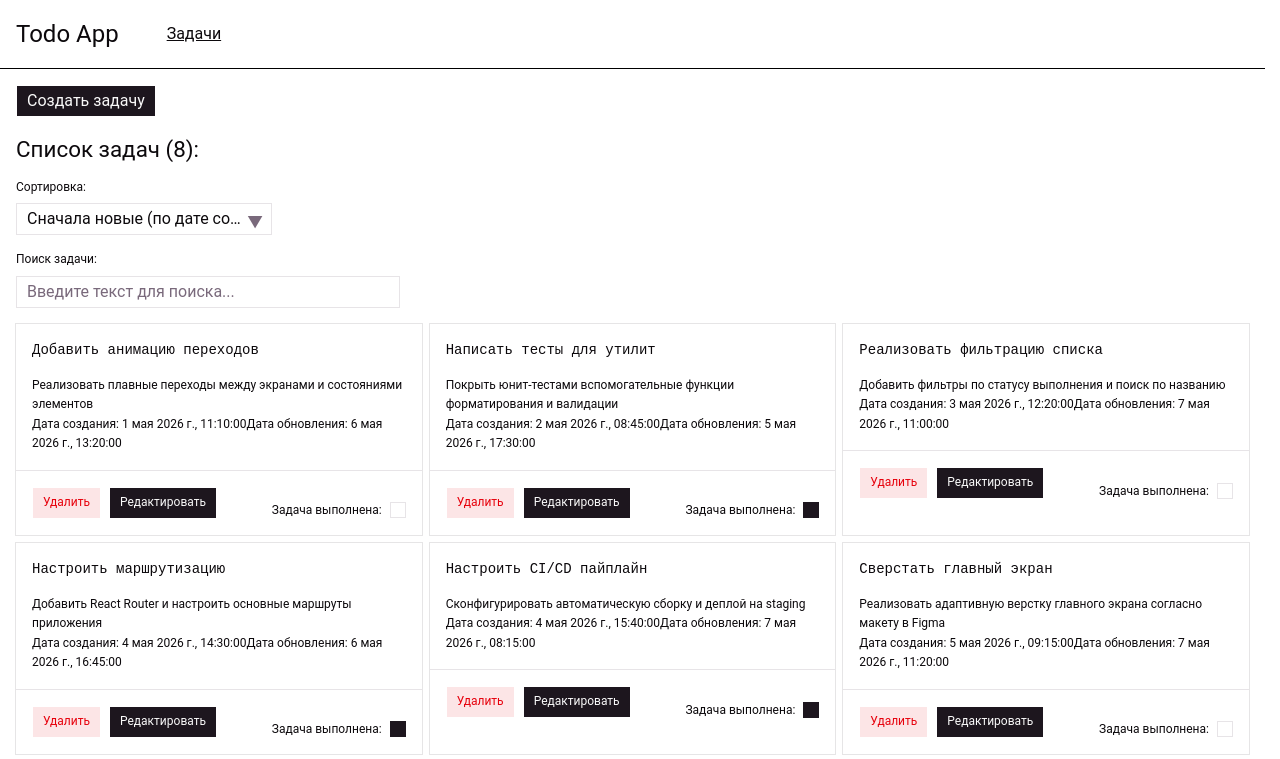
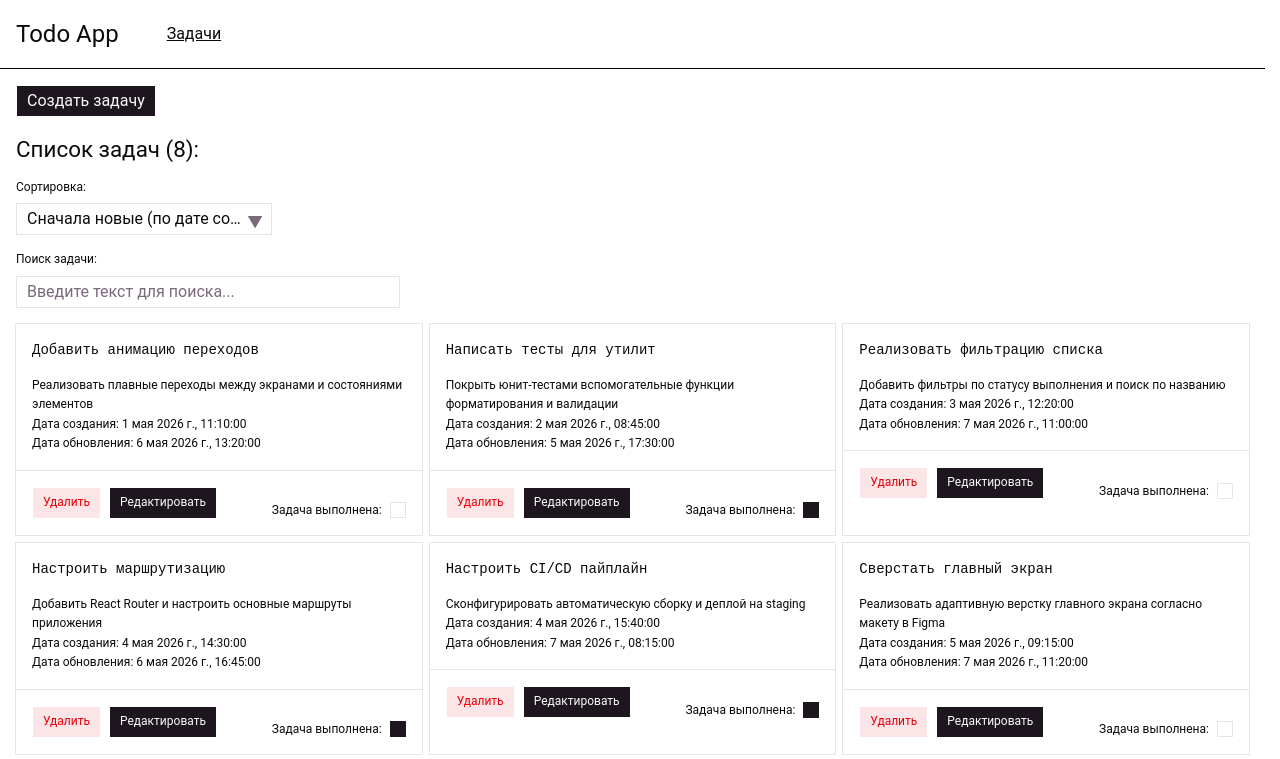
Before and after one commit to rainbowfieldholograph/Rtk-todo-app, a React (Vite) app: page /todos in a window 1280 px wide. Shown: the top 759 px of the page. Built offline with nearby package versions, Linux system fonts and the light colour scheme; some icons are missing.

Commit message:
fix(todos): fix todo item root datetimes elements structure

```diff
--- a/src/features/todos/ui/todo-item/todo-item-root/todo-item-root.tsx
+++ b/src/features/todos/ui/todo-item/todo-item-root/todo-item-root.tsx
@@ -48,11 +48,14 @@ const TodoItemRoot = (props: TodoItemRoot.Props) => {
       </CardHeader>
       <CardContent>
         <div>{description}</div>
-        <time dateTime={createdAt}>Дата создания: {createdAtFormatted}</time>
+        <div>
+          Дата создания: <time dateTime={createdAt}>{createdAtFormatted}</time>
+        </div>
         {updatedAtFormatted ? (
-          <time dateTime={updatedAt}>
-            Дата обновления: {updatedAtFormatted}
-          </time>
+          <div>
+            Дата обновления:{" "}
+            <time dateTime={updatedAt}>{updatedAtFormatted}</time>
+          </div>
         ) : null}
       </CardContent>
       <CardFooter>
```
